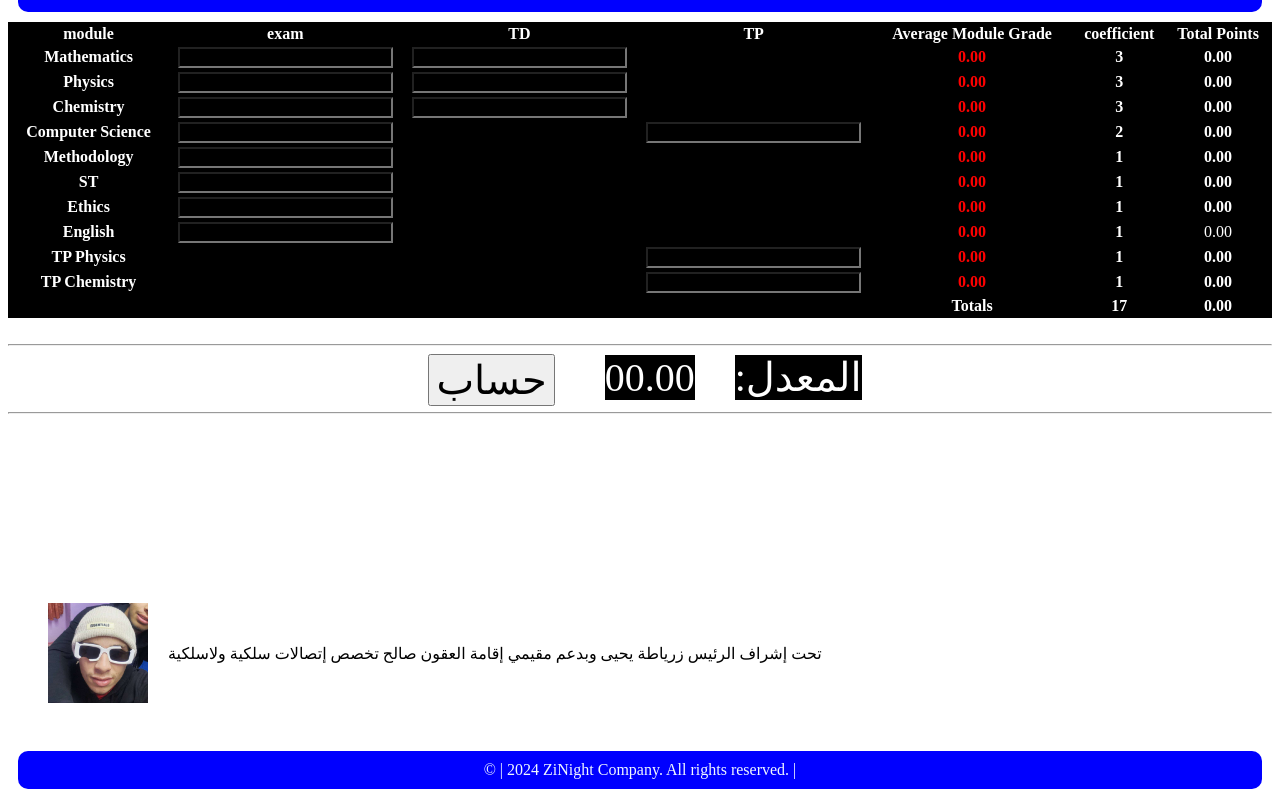
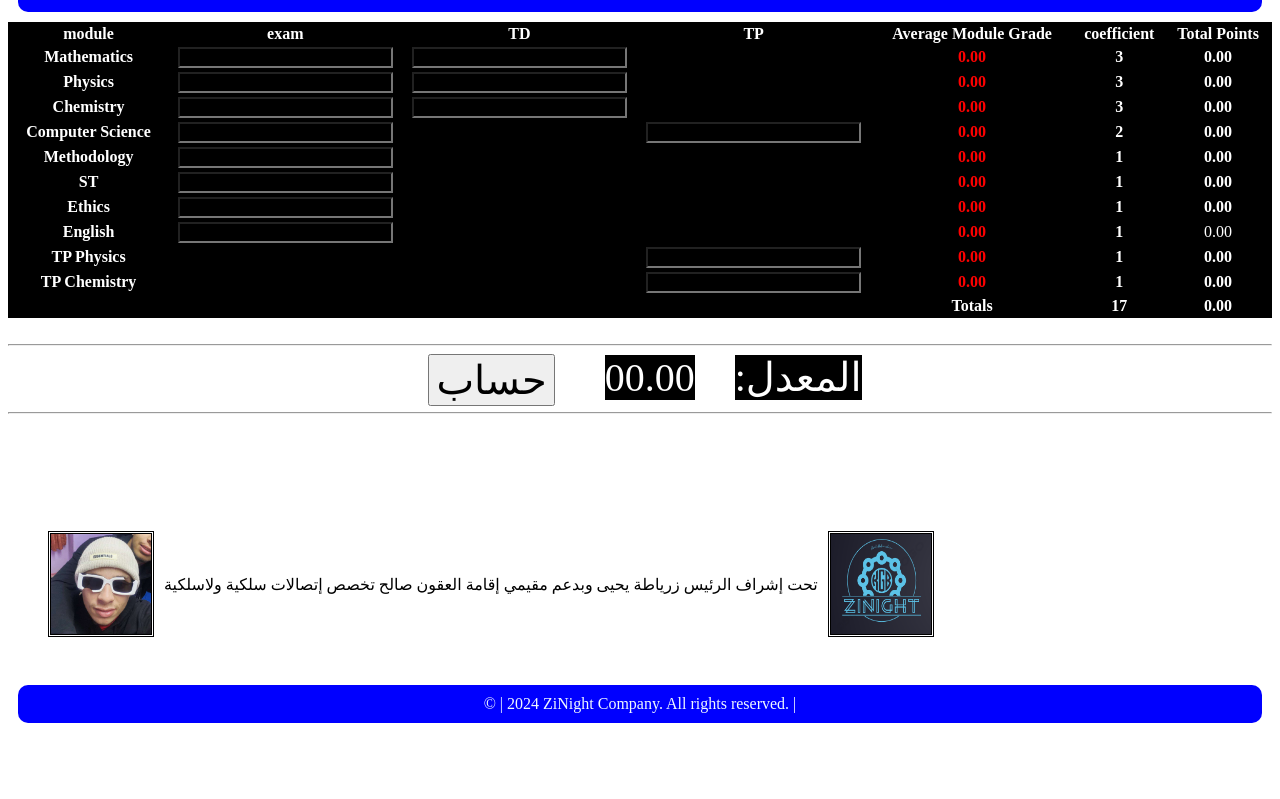
Before and after one commit to aaa2005/Moy-Telecom-S1, a plain HTML site: page index.html in a window 1280 px wide. Shown: the part 99-898 px from the top of the page. After the commit the page ends 832 px from the top, so only its background shows below. Drawn offline with Linux system fonts and the light colour scheme.

Commit message:
add zinight logo

```diff
--- a/index.html
+++ b/index.html
@@ -30,8 +30,9 @@
                 margin-bottom: 20px; /* Add some space between blocks */
             }
             .block img {
-                width: 100px; /* Adjust image width as needed */
-                margin-right: 20px; /* Add some space between image and text */
+                width: 100px;
+                height: 100px; /* Adjust image width as needed */
+                margin-left: 0px; /* Add some space between image and text */
             }
             .block p {
                 margin: 0; /* Remove default paragraph margin */
@@ -174,15 +175,17 @@
 
                 </div>
                     <hr>
-                    <br><br><br><br>
+                    <br><br>
                     <h1 id="alert" style="text-align: center; background-color: black;"></h1>
-                    <br><br><br><br>
+                    <br><br>
+
                     <dir class="block">
-                        <img src="zariata.jpg" alt="سيدي الرئيس">
-                        <p style="text-align: center;">تحت إشراف الرئيس زرياطة يحيى
+                        <img src="zariata.jpg" alt="سيدي الرئيس"style="border-style: double;">
+                        <p style="text-align: center; margin: 10px;">تحت إشراف الرئيس زرياطة يحيى
                              وبدعم مقيمي إقامة العقون صالح
                               تخصص إتصالات سلكية ولاسلكية
                         </p>
+                        <img src="zinight.png" alt="ZiNight" style="margin-right: 20px;border-style: double;">
                     </dir>
                     <br>
                     <footer style="text-align: center; background-color: blue; color: aliceblue; padding: 10px; margin: 10px; border-color: darkblue; border-radius: 10px;">
```
Also changed, not shown: zinight.png (added).
